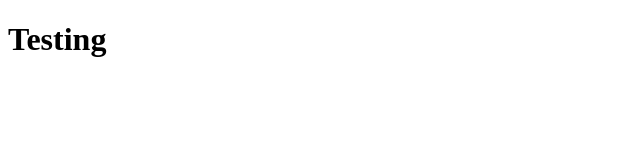
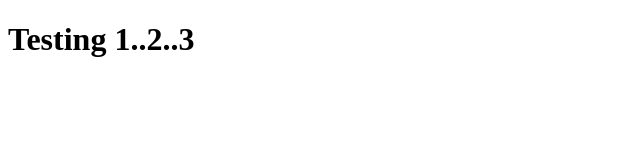
Before and after one commit to JordanGryphon/gmPad, a plain HTML site: page index.html in a window 1280 px wide. Shown: the whole page, without its empty margins (0-640 px from the left). Drawn offline with Linux system fonts and the light colour scheme.

Commit message:
h1 numbers modified

```diff
--- a/index.html
+++ b/index.html
@@ -5,6 +5,6 @@
     <title>Whaas Up</title>
   </head>
   <body>
-    <h1>Testing</h1>
+    <h1>Testing 1..2..3</h1>
   </body>
 </html>
```
